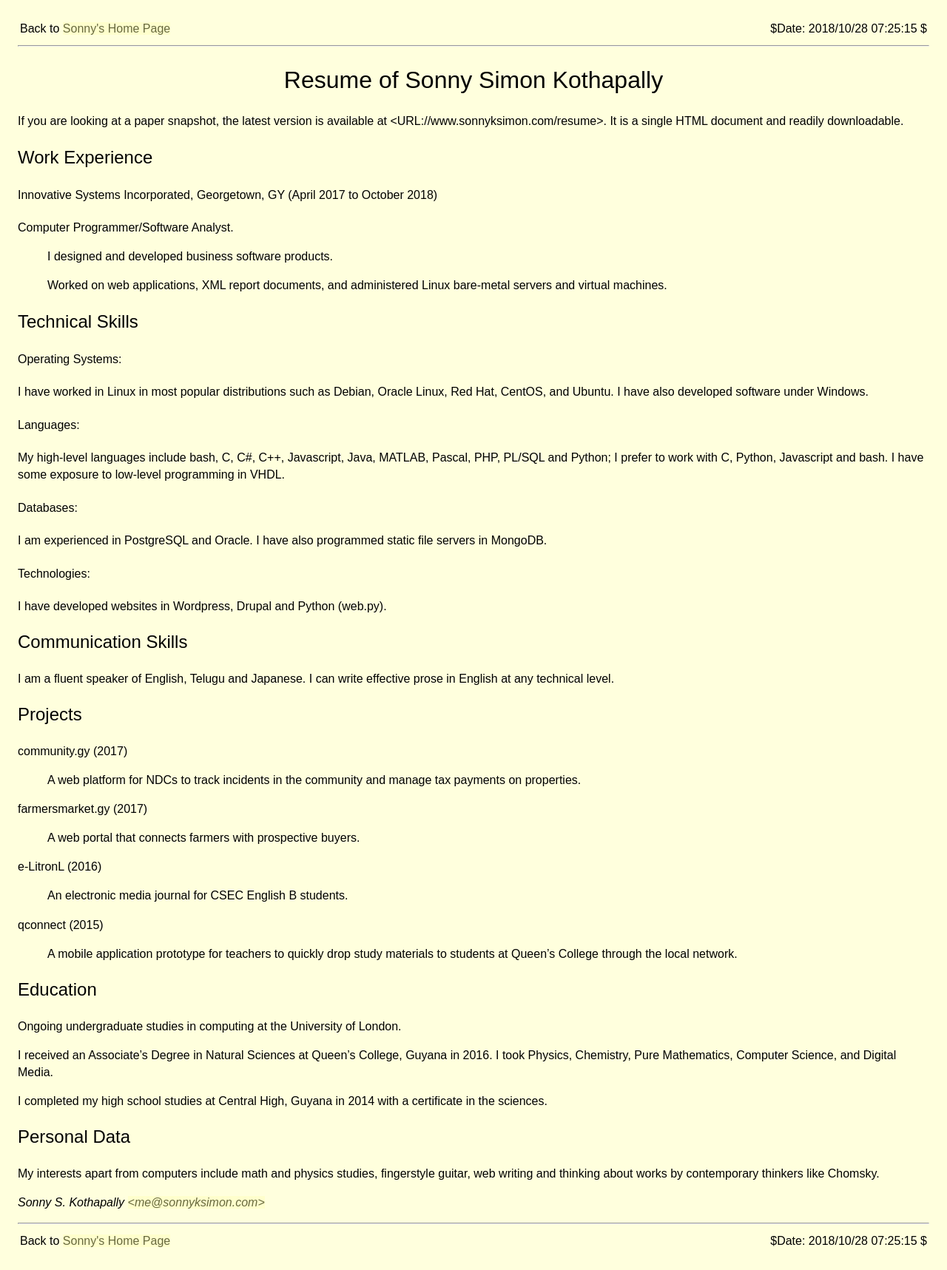
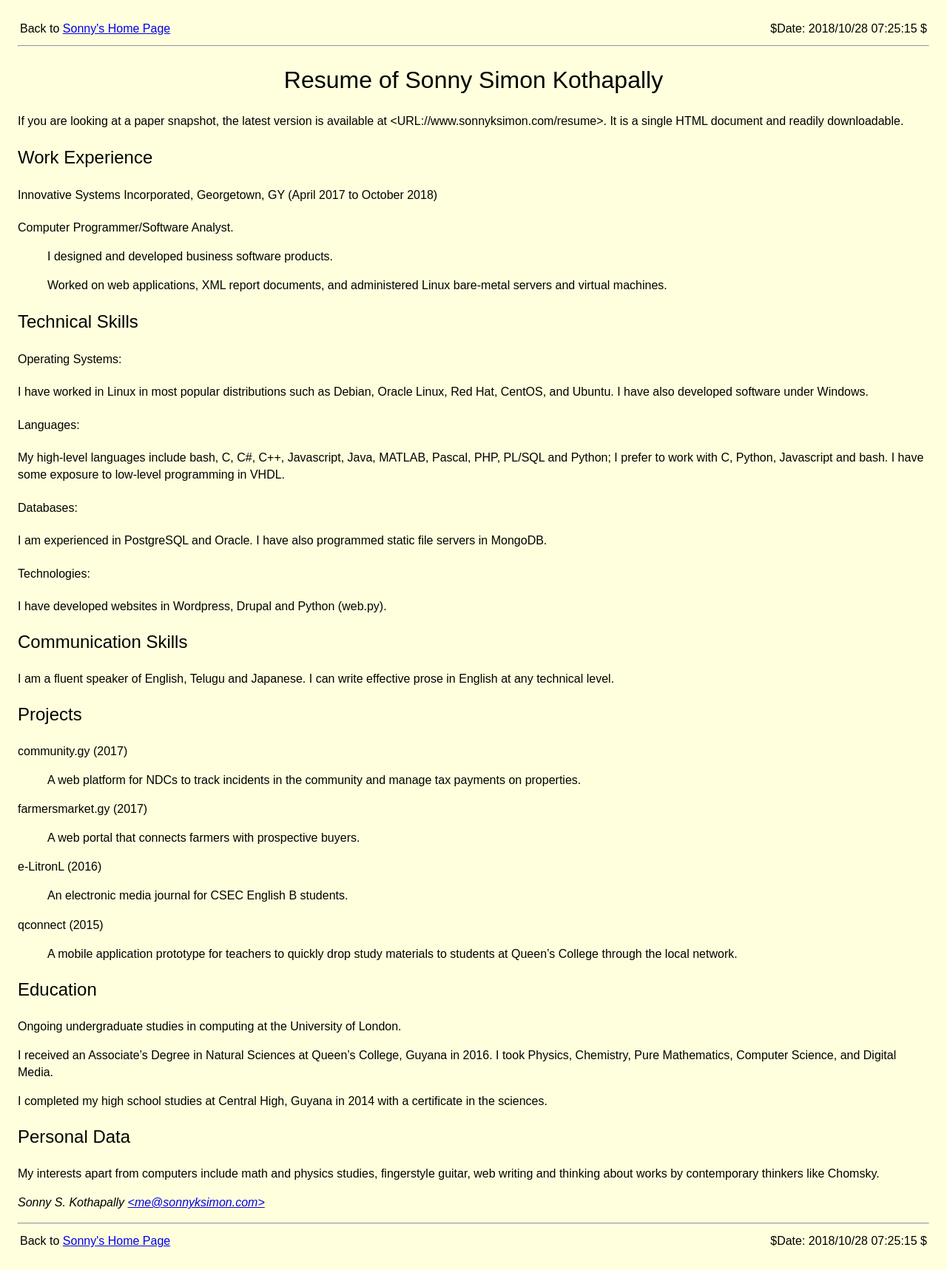
Before and after one commit to sonnyksimon/www.sonnyksimon.com, a Jekyll site: the page built from resume.md, in a window 1280 px wide. Shown: the whole page at 74% size. Built offline with Jekyll 4.4.1, drawn with Linux system fonts in a browser that asks for light colours; some web fonts are replaced.

Commit message:
dont change link colors

```diff
--- a/_layouts/blank.html
+++ b/_layouts/blank.html
@@ -58,22 +58,20 @@ h1,h2,h3,h4,h5,h6 {
 }
 
 body {
-    font-family: "nimbus-sans",Sans-serif,Arial,Verdana;
+    font-family: "nimbus-sans",Arial,Verdana,sans-serif;
     font-style : normal;
     font-weight : 300;
 }
 
 tt, code, kbd, samp {
-    font-family: "nimbus-sans",Sans-serif,Arial,Verdana;
+    font-family: "nimbus-sans",Arial,Verdana,sans-serif;
 }
 
 body,div,dl,dt,dd,ul,ol,li,h1,h2,h3,h4,h5,h6,pre,form,fieldset,p,blockquote,th,td {
     text-rendering: optimizeLegibility; /*magic*/
 }
 
-body { background-color: #ffd; }
-:link, :visited { color: #68693F; text-decoration:none; }
-a:link, a:visited { background-color: #ffc; }
+body { background-color: #ffd; color: #000; }
 ::-moz-selection { background-color: #b3d4fc; text-shadow: none }
 ::selection { background-color: #b3d4fc; text-shadow: none}
 
```
